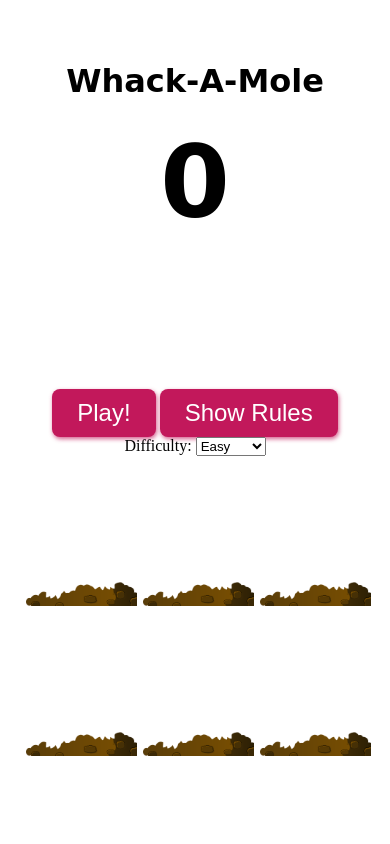
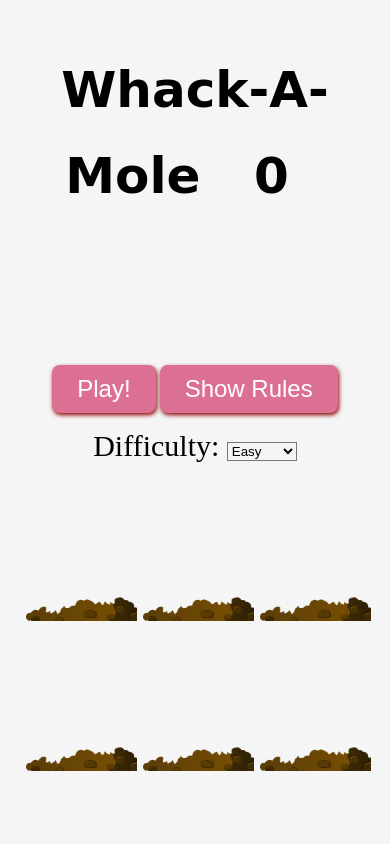
Before and after one commit to ViktorBach/Portfolio-3, a plain HTML site: page index.html in a window 390 px wide. Drawn offline with Linux system fonts and the light colour scheme.

Commit message:
updated css and js

```diff
--- a/main.js
+++ b/main.js
@@ -9,6 +9,7 @@
     let lastHole;
     let timeUp = false;
     let score = 0;
+
     function randomTime(min, max) {
         return Math.round(Math.random() * (max - min) + min);
     }
--- a/style.css
+++ b/style.css
@@ -1,7 +1,8 @@
 * {
-    margin: 0px;
-    padding: 0px;
+    margin: 0;
+    padding: 0;
     box-sizing: border-box;
+    background-color: whitesmoke;
 }
 
 h1 {
@@ -28,18 +29,24 @@ h1 {
     margin-top: 100px;
     outline: none;
     font-size: 24px;
-    background: #c2185b;
-    color: #fff;
-    border: 0px;
+    background: palevioletred;
+    color: white;
+    border: 0;
     border-radius: 0.5rem;
-    box-shadow: 1px 2px 4px #c2185bb0;
+    box-shadow: 1px 2px 4px darkred;
     cursor: pointer;
 }
 
-.start-btn:hover {
-    background: #187bc2;
-    box-shadow: 1px 2px 4px #185fc2b0;
+.start-button:hover, .rules-button:hover {
+    background-color: darkslategray;
+    box-shadow: 1px 2px 4px darkblue;
 }
+
+.difficulty-container {
+    font-size: 30px;
+    margin-top: 1rem;
+}
+
 
 .game {
     width: 600px;
@@ -95,17 +102,17 @@ h1 {
 }
 
 .modal-content {
-    background-color: #f2f2f2;
+    background-color: whitesmoke;
     margin: auto;
     padding: 20px;
-    border: 1px solid #888;
+    border: 1px solid grey;
     width: 80%;
     max-width: 400px;
     position: relative;
 }
 
 .close {
-    color: #aaa;
+    color: darkgrey;
     float: right;
     font-size: 28px;
     font-weight: bold;
@@ -115,11 +122,12 @@ h1 {
 @media (max-width: 768px) {
     h1 {
         padding: 20px;
-        font-size: 2rem;
+        font-size: 50px;
     }
 
     .score {
         margin: 20px;
+        font-size: 50px;
     }
 
     .hole::after {
@@ -127,7 +135,7 @@ h1 {
         margin: 6px;
     }
 
-    .start-btn {
+    .buttons {
         padding: 8px 20px;
     }
 
```
